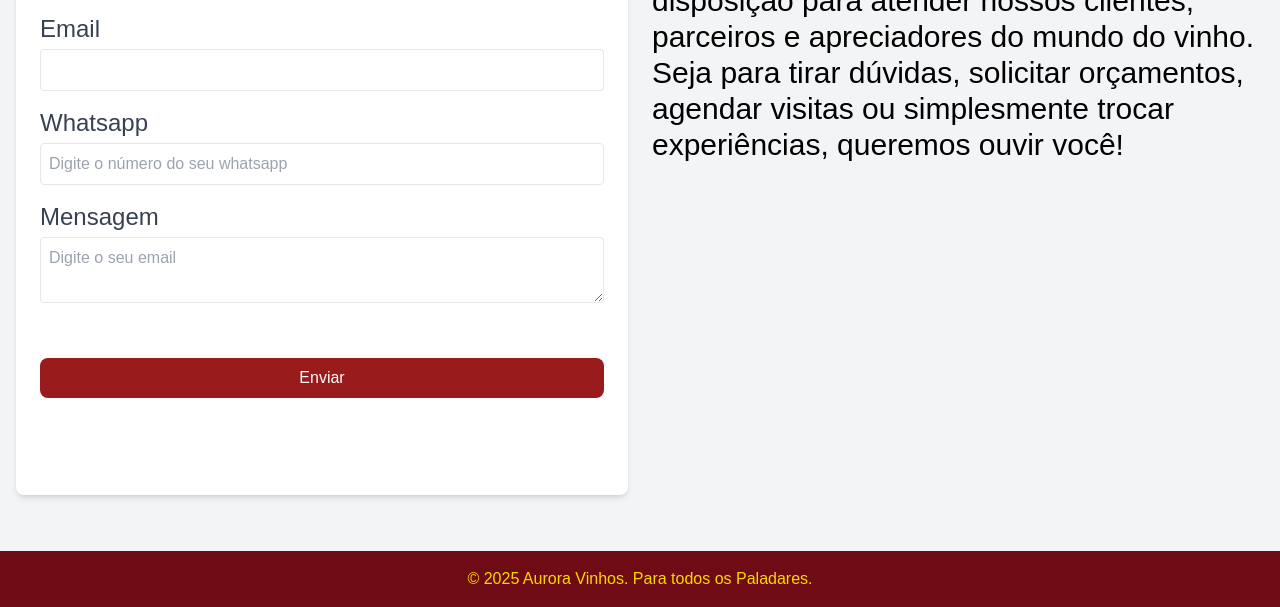
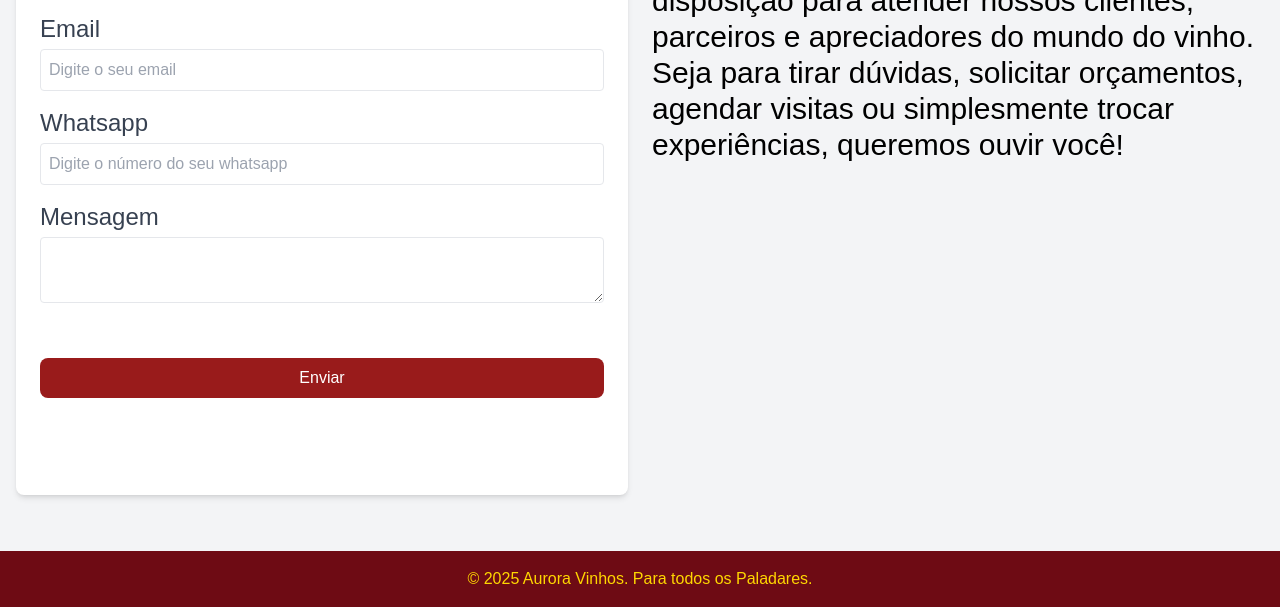
Before and after one commit to bekabear/Aurora-Vinhos, a website: page src/views/contato.html in a window 1280 px wide. Shown: the part 337-944 px from the top of the page. Drawn offline with Linux system fonts and the light colour scheme; files whose address does not match are found by name.

Commit message:
Sem mais modificações

```diff
--- a/src/views/contato.html
+++ b/src/views/contato.html
@@ -34,7 +34,7 @@
 
             <div class="mb-4">
                 <label for="email" class="block text-gray-700 text-2xl ">Email</label>
-                <input type="email"  name="email"  id="email" class="w-full border rounded p-2 mt-1 focus:ring-2 focus:ring-red-300" required>
+                <input type="email"  name="email"  id="email" class="w-full border rounded p-2 mt-1 focus:ring-2 focus:ring-red-300" required placeholder="Digite o seu email">
             </div>
 
             <div class="mb-4">
@@ -44,7 +44,7 @@
 
             <div class="mb-4">
                 <label for="mensagem" class="block text-gray-700 text-2xl">Mensagem</label>
-                <textarea id="mensagem" name="mensagem"  class="w-full border rounded p-2 mt-1 focus:ring-2 focus:ring-red-300" required placeholder="Digite o seu email"></textarea>
+                <textarea id="mensagem" name="mensagem"  class="w-full border rounded p-2 mt-1 focus:ring-2 focus:ring-red-300" required ></textarea>
             </div>
 
 
```
